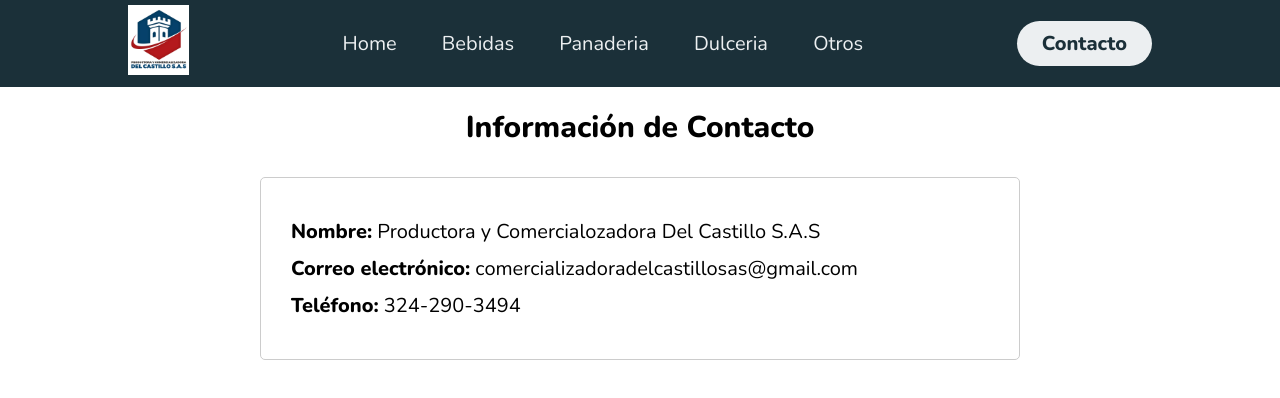
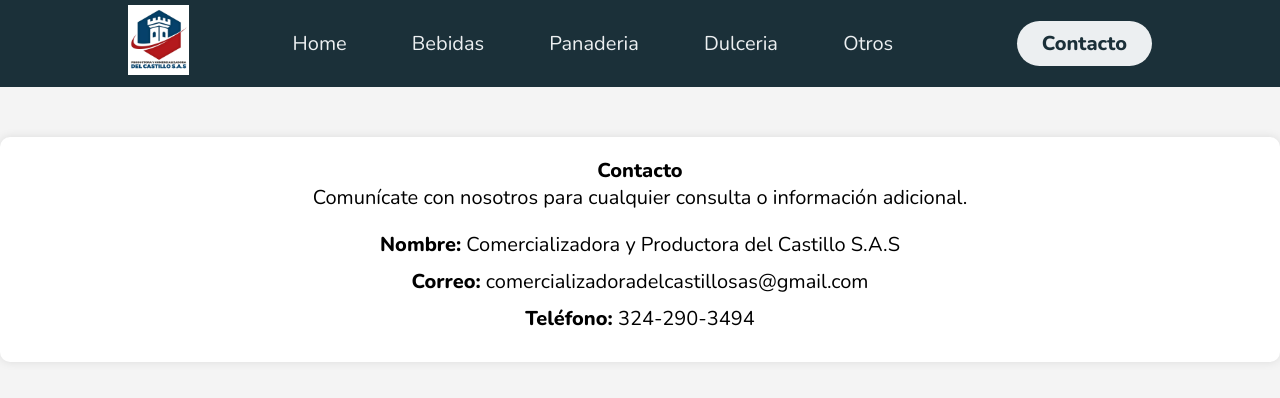
Before and after one commit to aarenas07/Castillo_SAS, a website: page contact/index.html in a window 1280 px wide. Drawn offline with nearby package versions, Linux system fonts and the light colour scheme.

Commit message:
Correccion pagina contacto

```diff
--- a/contact/index.html
+++ b/contact/index.html
@@ -1,11 +1,42 @@
+
+
 <!DOCTYPE html>
-<html lang="en">
+<html lang="es">
 <head>
-    <meta charset="UTF-8">
   <meta http-equiv="X-UA-Compatible" content="IE=edge">
   <meta name="viewport" content="width=device-width, initial-scale=1.0">
   <link rel="stylesheet" href="../style.css">
-    <title>Castillo SAS</title>
+    <title>Contacto - Comercializadora y Productora del Castillo S.A.S</title>
+    <style>
+        body {
+            font-family: Arial, sans-serif;
+            margin: 0;
+            padding: 0;
+            background-color: #f4f4f4;
+        }
+        .container {
+            margin: 50px auto;
+            padding: 20px;
+            background-color: #fff;
+            border-radius: 10px;
+            box-shadow: 0 0 10px rgba(0, 0, 0, 0.1);
+        }
+        h1, h2 {
+            text-align: center;
+        }
+        p {
+            text-align: center;
+            margin-bottom: 20px;
+            overflow: hidden;
+            text-overflow: ellipsis;
+        }
+        .contact-info {
+            text-align: center;
+        }
+        .contact-info p {
+            margin: 10px 0;
+        }
+    </style>
 </head>
 <body>
   <header class="header">
@@ -34,14 +65,15 @@
     <a class="btn" href="../contact/index.html"><button>Contacto</button></a>
 </header>
 <div class="container">
-        <h1>Información de Contacto</h1>
+    <h1>Contacto</h1>
+    <p>Comunícate con nosotros para cualquier consulta o información adicional.</p>
+
     <div class="contact-info">
-            <p><strong>Nombre:</strong> Productora y Comercialozadora Del Castillo S.A.S</p>
-            <p><strong>Correo electrónico:</strong> comercializadoradelcastillosas@gmail.com</p>
+        <p><strong>Nombre:</strong> Comercializadora y Productora del Castillo S.A.S</p>
+        <p><strong>Correo:</strong> comercializadoradelcastillosas@gmail.com</p>
         <p><strong>Teléfono:</strong> 324-290-3494</p>
-
+    </div>
 </div>
 
-    </div>
 </body>
 </html>
--- a/style.css
+++ b/style.css
@@ -140,31 +140,72 @@ header {
 
 /* CONTACT PAGE */
 
-.container{
-  max-width: 800px;
-  margin: 0 auto;
+/* styles.css */
+
+header h1 {
+  margin: 0;
+}
+
+nav ul {
+  list-style-type: none;
+  padding: 0;
+}
+
+nav ul li {
+  display: inline;
+  margin-right: 20px;
+}
+
+nav ul li a {
+  color: #fff;
+  text-decoration: none;
+}
+
+main {
   padding: 20px;
 }
 
-h1{
-  text-align: center;
-  font-size: 30px;
+#contacto {
+  margin-bottom: 40px;
 }
 
-.contact-info{
-  border: 1px solid #ccc;
-  border-radius: 5px;
-  padding: 30px;
-  margin-top: 29px;
+#contacto form {
+  max-width: 500px;
+  margin: auto;
 }
 
-
-.contact-info p{
-  margin: 10px 0;
+#contacto label {
+  display: block;
+  margin-bottom: 10px;
 }
 
-@media only screen and (max-width:600px){
-  .contact-info{
-    padding: 10px;
-  }
+#contacto input[type="text"],
+#contacto input[type="email"],
+#contacto textarea {
+  width: 100%;
+  padding: 10px;
+  margin-bottom: 20px;
+  border: 1px solid #ccc;
 }
+
+#contacto button {
+  background-color: #333;
+  color: #fff;
+  border: none;
+  padding: 10px 20px;
+  cursor: pointer;
+}
+
+.informacion-contacto {
+  margin-top: 20px;
+}
+
+footer {
+  background-color: #333;
+  color: #fff;
+  text-align: center;
+  padding: 10px 0;
+  position: fixed;
+  width: 100%;
+  bottom: 0;
+}
```
Lines whose indentation alone changed are shown as unchanged.
